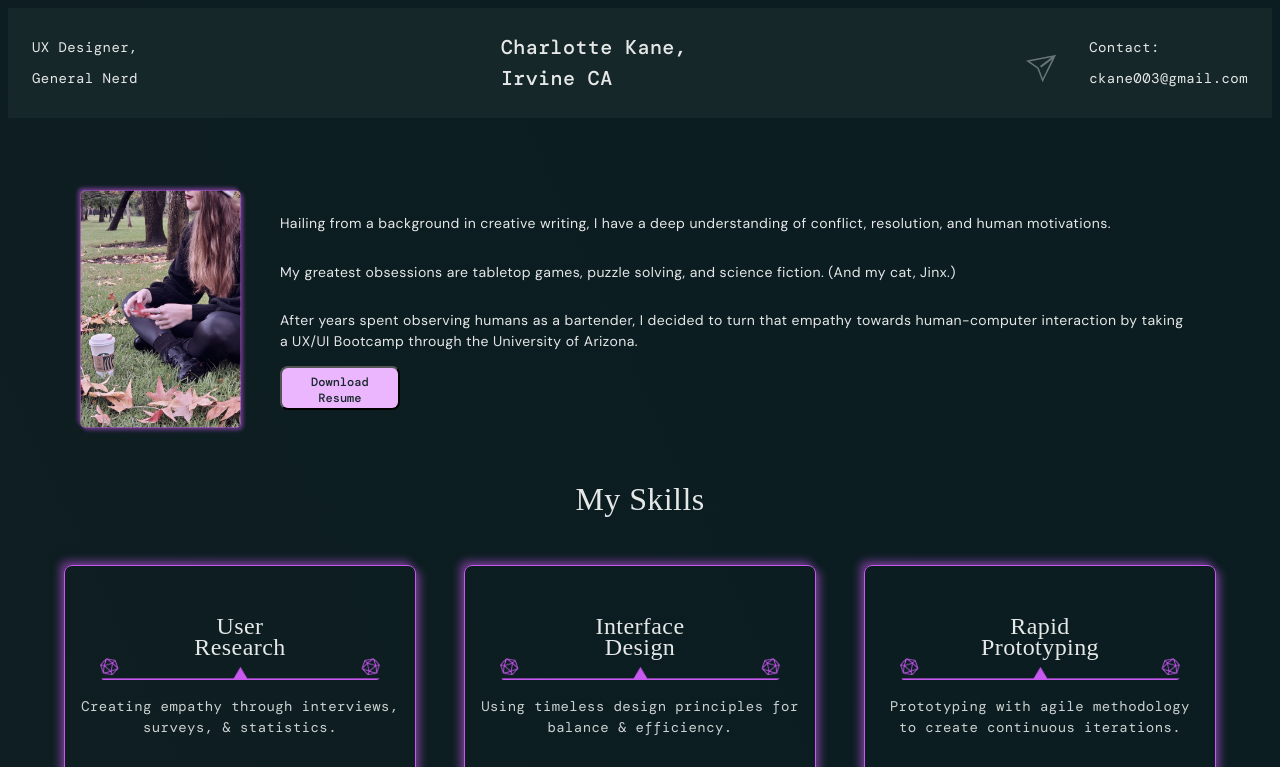
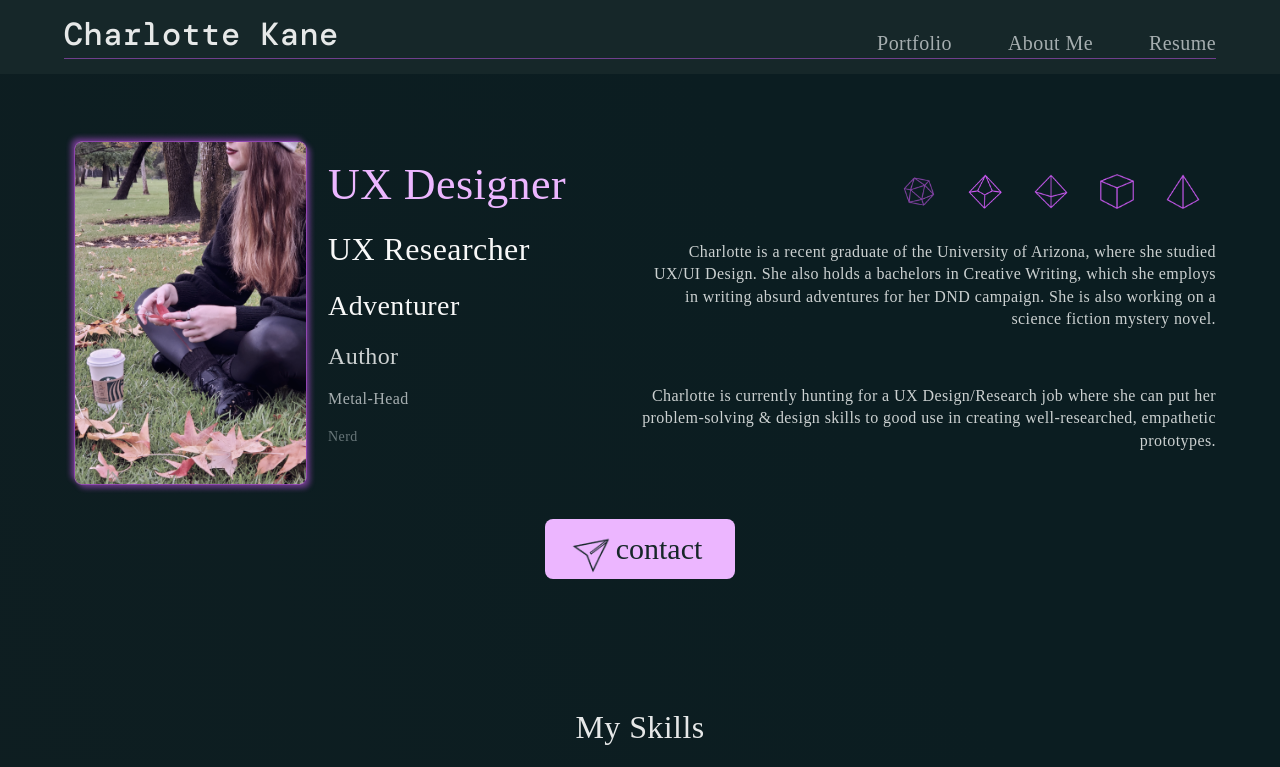
Before and after one commit to CharlotteKane/UX_UI_HW_19, a plain HTML site: page index.html in a window 1280 px wide. Shown: the top 767 px of the page. Drawn offline with nearby package versions, Linux system fonts and the light colour scheme; a web font is replaced by a local one.

Commit message:
peer review state

```diff
--- a/css/style.css
+++ b/css/style.css
@@ -1,12 +1,290 @@
+/* This is the navigation style */
 .header{
+    background: #162729;
+    /* border: solid red;
+    border-width: thin*/
+    margin: 0px;
+}
+
+.flexSimple{
     display: flex;
     flex-direction: row;
     justify-content: space-between;
-    align-items: center;
-    margin: 0;
-    background: #162729;
+    align-items: flex-end;
+    margin: 0px;
     /* border: solid red;
     border-width: thin; */
+}
+
+.left{
+    margin-left: 48px;
+}
+
+.right{
+    margin-right: 48px;
+}
+
+.right p{
+    padding-left: 40px;
+}
+
+nav p {
+    padding-top: 16px;
+    padding-bottom: 4px;
+    padding-left: 16px;
+    padding-right: 16px;
+    font-family: Rockwell;
+    font-style: normal;
+    font-weight: normal;
+    font-size: 20px;
+    line-height: 105%;
+    color: #A6AEB0;
+    /* border: solid red;
+    border-width: thin; */
+    margin: 0;
+}
+
+.emphasis {
+    font-family: DM Mono;
+    font-style: normal;
+    font-weight: 500;
+    font-size: 32px;
+    line-height: 118%;
+    text-align: left;
+    color: #E6E8E8;
+    /* border: solid red;
+    border-width: thin; */
+}
+hr{
+    border: 0;
+    height: 1px;
+    background: #C858EF;
+    opacity: .5;
+    margin-top: 0;
+    margin-bottom: 8px;
+    margin-left: 64px;
+    margin-right: 64px;
+}
+.definedHeight{
+    height: 16px;
+}
+
+/* this is the hero content style */
+
+.hero{
+    margin-top: 16px;
+    margin-bottom: 24px;
+    display: grid;
+    grid-template-columns: 1fr 1fr 2fr;
+    grid-template-rows: 1fr;
+    grid-template-areas:
+    "heroImg heroList heroText";
+}
+
+.heroImg{
+    grid-area: heroImg;
+    background-image: url(../images/wutahero.png);
+    background-size: contain;
+    background-repeat: no-repeat;
+    margin-left: 64px;
+}
+
+.heroList{
+    grid-area: heroList;
+    display: flex;
+    flex-direction: column;
+    justify-content: flex-start;
+    align-content: flex-start;
+    text-align: left;
+    padding: 8px;
+}
+
+.heroText{
+    grid-area: heroText;
+    align-self: center;
+    font-family: Rockwell;
+    font-style: normal;
+    font-weight: normal;
+    font-size: 16px;
+    line-height: 140%;
+    color: #CCD1D1;
+    text-align: right;
+    margin-right: 64px;
+}
+
+.heroItem1{
+    font-family: Rockwell;
+    font-style: normal;
+    font-weight: normal;
+    font-size: 44px;
+    color: #ECB6FF;
+    margin: 0;
+    line-height: 118%;
+    padding-top: 20px;
+}
+
+.heroItem2{
+    font-family: Rockwell;
+    font-style: normal;
+    font-weight: normal;
+    font-size: 32px;
+    margin: 0;
+    padding-top: 20px;
+    line-height: 118%;
+    color: #F8F8F8;
+}
+
+.heroItem3{
+    font-family: Rockwell;
+    font-style: normal;
+    font-weight: normal;
+    font-size: 28px;
+    margin: 0;
+    padding-top: 20px;
+    line-height: 118%;
+    color: #F8F8F8;
+}
+
+.heroItem4{
+    font-family: Rockwell;
+    font-style: normal;
+    font-weight: normal;
+    font-size: 24px;
+    margin: 0;
+    padding-top: 20px;
+    line-height: 118%;
+    color: #CCD1D1;
+}
+
+.heroItem5{
+    font-family: Rockwell;
+    font-style: normal;
+    font-weight: normal;
+    font-size: 16px;
+    margin: 0;
+    padding-top: 20px;
+    line-height: 118%;
+    color: #A6AEB0;
+}
+
+.heroItem6{
+    font-family: Rockwell;
+    font-style: normal;
+    font-weight: normal;
+    font-size: 14px;
+    margin: 0;
+    padding-top: 20px;
+    line-height: 118%;
+    color: #687679;
+}
+
+.dicePics{
+    display: flex;
+    justify-content: flex-end;
+    align-items: center;
+}
+
+.dicePics img{
+    width: 34px;
+    height: 35px;
+    padding: 16px;
+}
+
+.center{
+    display: flex;
+    align-items: center;
+    justify-content: center;
+    margin-bottom: 48px;
+}
+
+.heroButton{
+    display: flex;
+    align-items: center;
+    justify-items: center;
+    z-index: 100;
+    background: #ECB6FF;
+    border: none;
+    border-radius: 8px;
+    width: 190px;
+    height: 60px;
+    padding-right: 12px;
+    color: #162729;
+}
+
+.btnText{
+    font-family: Rockwell;
+    font-style: normal;
+    font-weight: normal;
+    font-size: 30px;
+    line-height: 92%;
+}
+
+.inertIcon{
+    background-image: url("../images/Sendsendbtn.png");
+    background-repeat: no-repeat;
+    background-size: cover;
+    width: 44px;
+    height: 44px;
+    padding-bottom: 4px;
+}
+
+.hoverIcon{
+    background-image: url("../images/Sendhoversendbtn.png");
+    background-repeat: no-repeat;
+    background-size: cover;
+    width: 44px;
+    height: 44px;
+    padding-bottom: 4px;
+}
+
+/* .heroImg{
+    padding: 25px;
+    /* height: 300px; */
+    /* border: solid red;
+    border-width: thin;
+} */
+
+.content{
+    margin: 8px;
+    font-family: DM Sans;
+    font-style: normal;
+    font-weight: normal;
+    font-size: 14px;
+    line-height: 148%;
+    letter-spacing: 0.03em;
+    color: #E6E8E8;
+    padding: 16px;
+    /* border: solid red;
+    border-width: thin; */
+}
+
+.image{
+    float: left;
+    padding: 16px;
+    height: 404px;
+    width: 273px;
+    width: 15%;
+    /* border: solid red;
+    border-width: thin; */
+}
+
+
+/* below is footer style */
+
+.p1{
+    font-family: DM Mono;
+    font-style: normal;
+    font-weight: normal;
+    font-size: 16px;
+    line-height: 21px;
+    color: #E6E8E8;
+}
+
+.navBar{
+    display: flex;
+    justify-content: center;
+    margin: 0 auto;
+    align-items: flex-start;
 }
 
 body{
@@ -18,6 +296,7 @@ body{
     line-height: 148%;
     letter-spacing: 0.03em;
     color: #CCD1D1;
+    margin: 0;
 }
 
 h1{
@@ -56,52 +335,6 @@ h4{
     color: #E6E8E8;
 }
 
-nav p {
-    padding: 8px;
-    margin: 16px;
-    font-family: 'DM Mono', monospace;
-    font-weight: 200;
-    font-size: 14px;
-    line-height: 31px;
-    color: #E6E8E8;
-    /* border: solid red;
-    border-width: thin; */
-}
-
-.emphasis {
-    font-weight: 500;
-    font-size: 20px;
-}
-
-.heroImg{
-    padding: 25px;
-    height: 300px;
-    /* border: solid red;
-    border-width: thin; */
-}
-
-.content{
-    margin: 8px;
-    font-family: DM Sans;
-    font-style: normal;
-    font-weight: normal;
-    font-size: 14px;
-    line-height: 148%;
-    letter-spacing: 0.03em;
-    color: #E6E8E8;
-    padding: 16px;
-    /* border: solid red;
-    border-width: thin; */
-}
-
-.image{
-    float: left;
-    padding: 16px;
-    width: 15%;
-    /* border: solid red;
-    border-width: thin; */
-}
-
 .footer{
     display: flex;
     flex-direction: row;
@@ -127,6 +360,7 @@ button{
     padding: 6px;
 }
 
+
 .minorFlex{
     display: flex;
     flex-direction: row;
@@ -134,20 +368,28 @@ button{
     align-items: center;
     margin: 16px;
     padding: 16px;
+    margin-bottom: 48px;
+
 }
 
 .majorFlex{
     display: flex;
     flex-direction: column;
     justify-content: center;
-    align-items: space-around;
+    align-items: space-between;
     margin: 16px;
     padding: 16px;
 }
 
+.spaceMe{
+    margin-top: 8px;
+    margin-bottom: 8px;
+}
+
 .skillCard{
-    Width: 392px;
-    Height: 322px;
+    Width: 375px;
+    Height: 300px;
+    background: #162729;
     display: flex;
     flex-direction: column;
     align-items: center;
@@ -164,6 +406,7 @@ button{
     font-style: normal;
     font-weight: normal;
     font-size: 14px;
+    width: 80%;
     line-height: 148%;
     text-align: center;
     letter-spacing: 0.03em;
@@ -186,7 +429,7 @@ button{
     flex-direction: row;
     justify-content: space-between;
     align-items: center;
-    margin: 16px;
+    /* margin: 16px; */
     /* border: solid red;
     border-width: thin; */
 }
@@ -273,3 +516,33 @@ button{
         ;
     }
 }
+
+/* THIS IS A HOVER TEST */
+/*
+.notHover{
+    color: lightblue;
+}
+
+.hover{
+    color: red;
+}
+ */
+
+
+.notHover{
+    /* border: none; */
+    /* color: #162729; */
+}
+
+    .hover{
+    color: #C858EF;
+    /* border: 1px solid #C858EF; */
+}
+
+.notHoverCard{
+    /* this is where you'd think style would be, eh? */
+}
+
+.hoverCard{
+    background-color: #0B1D21;
+}
--- a/index.html
+++ b/index.html
@@ -10,46 +10,75 @@
     </head>
     <body>
         <section>
-        <nav class="header">
-            <p>UX Designer, <br> General Nerd</p>
-            <p class="emphasis">Charlotte Kane, <br> Irvine CA</p>
-            <div class="header">
-                <img src="images/Send.png">
-                <p>Contact: <br> ckane003@gmail.com</p>
+        <nav class="header flexSimple">
+            <p class="emphasis left">Charlotte Kane</p>
+            <div class="flexSimple right">
+                <p class="notHover">Portfolio</p>
+                <p class="notHover">About Me</p>
+                <p class="notHover">Resume</p>
             </div>
          </nav>
+         <div class="header definedHeight">
+            <hr>
+        </div>
         </section>
-      <section class="heroImg">
-        <div class="content">
-            <img src="images/wutahero.png" class="image">
-            <div class="majorFlex">
-             <p>Hailing from a background in creative writing, I have a deep understanding of conflict, resolution, and human motivations. </p>
-             <p>My greatest obsessions are tabletop games, puzzle solving, and science fiction. (And my cat, Jinx.)</p>
-             <p> After years spent observing humans as a bartender, I decided to turn that empathy towards human-computer interaction by taking a UX/UI Bootcamp through the University of Arizona.</p>
-             <button>Download Resume</button>
+        <br>
+        <!-- <p class="notHover">This is a HOVER TEST</p> -->
+        <br>
+      <section class="hero">
+        <div class="heroImg"></div>
+        <div class="heroList">
+            <p class="heroItem1">UX Designer</p>
+            <p class="heroItem2">UX Researcher</p>
+            <p class="heroItem3">Adventurer</p>
+            <p class="heroItem4">Author</p>
+            <p class="heroItem5">Metal-Head</p>
+            <p class="heroItem6">Nerd</p>
+            <br>
+            <br>
+        </div>
+        <div class="heroText">
+            <div class="dicePics">
+                <img src="images/D20s.png">
+                <img src="images/D10.png">
+                <img src="images/D8.png">
+                <img src="images/D6.png">
+                <img src="images/D4-1.png">
             </div>
-         </div>
-     </section>
+            <p>Charlotte is a recent graduate of the University of Arizona, where she studied UX/UI Design.
+            She also holds a bachelors in Creative Writing, which she employs in writing absurd adventures for her DND campaign.
+            She is also working on a science fiction mystery novel. </p>
+            <br>
+            <p>Charlotte is currently hunting for a UX Design/Research job where she can put her problem-solving & design skills to good use in creating well-researched, empathetic prototypes. </p>
+        </div>
+      </section>
+      <div class="center">
+        <button class="heroButton notHover center">
+            <div class="btnIcon inertIcon"></div>
+            <p class="btnText"> contact</p>
+        </button>
+       </div>
+       <br>
      <br>
      <div>
      <h3>My Skills</h3>
     </div>
       <!--  My UX Skills section coded using CSS flex -->
     <section class="minorFlex">
-        <div class="skillCard">
-            <h4>User <br> Research</h4>
+        <div class="skillCard notHoverCard">
+            <h4 class="spaceMe">User <br> Research</h4>
             <img src="images/Scale.png">
             <p>Creating empathy through interviews, surveys, & statistics.</p>
             <div class="display"> <p>MIRO</p><p>TESTING</p><p>ANALYTICS</p></div>
         </div>
-        <div class="skillCard">
-            <h4>Interface <br> Design</h4>
+        <div class="skillCard notHoverCard">
+            <h4 class="spaceMe"> Interface <br> Design</h4>
             <img src="images/Scale.png">
             <p>Using timeless design principles for balance & efficiency.</p>
             <div class="display"> <p>ADOBE CC</p> <p>HTML/CSS/JS</p></div>
         </div>
-        <div class="skillCard">
-            <h4>Rapid <br> Prototyping</h4>
+        <div class="skillCard notHoverCard">
+            <h4 class="spaceMe">Rapid <br> Prototyping</h4>
             <img src="images/Scale.png">
             <p>Prototyping with agile methodology to create continuous iterations.</p>
             <div class="display"> <p>FIGMA</p><p>INVISION</p><p>SPRINTS</p></div>
@@ -88,5 +117,7 @@
         <p>Work</p>
         <p>Contact</p>
      </section>
+     <script src="https://code.jquery.com/jquery-3.4.1.min.js"></script>
+     <script src="js/index.js"></script>
  </body>
 </html>
```
Also changed, not shown: js/index.js (added, +39 -0 lines), images/D20s.png (added), images/DinaRow.png (added), images/Sendhoversendbtn.png (added), images/Sendsendbtn.png (added).
